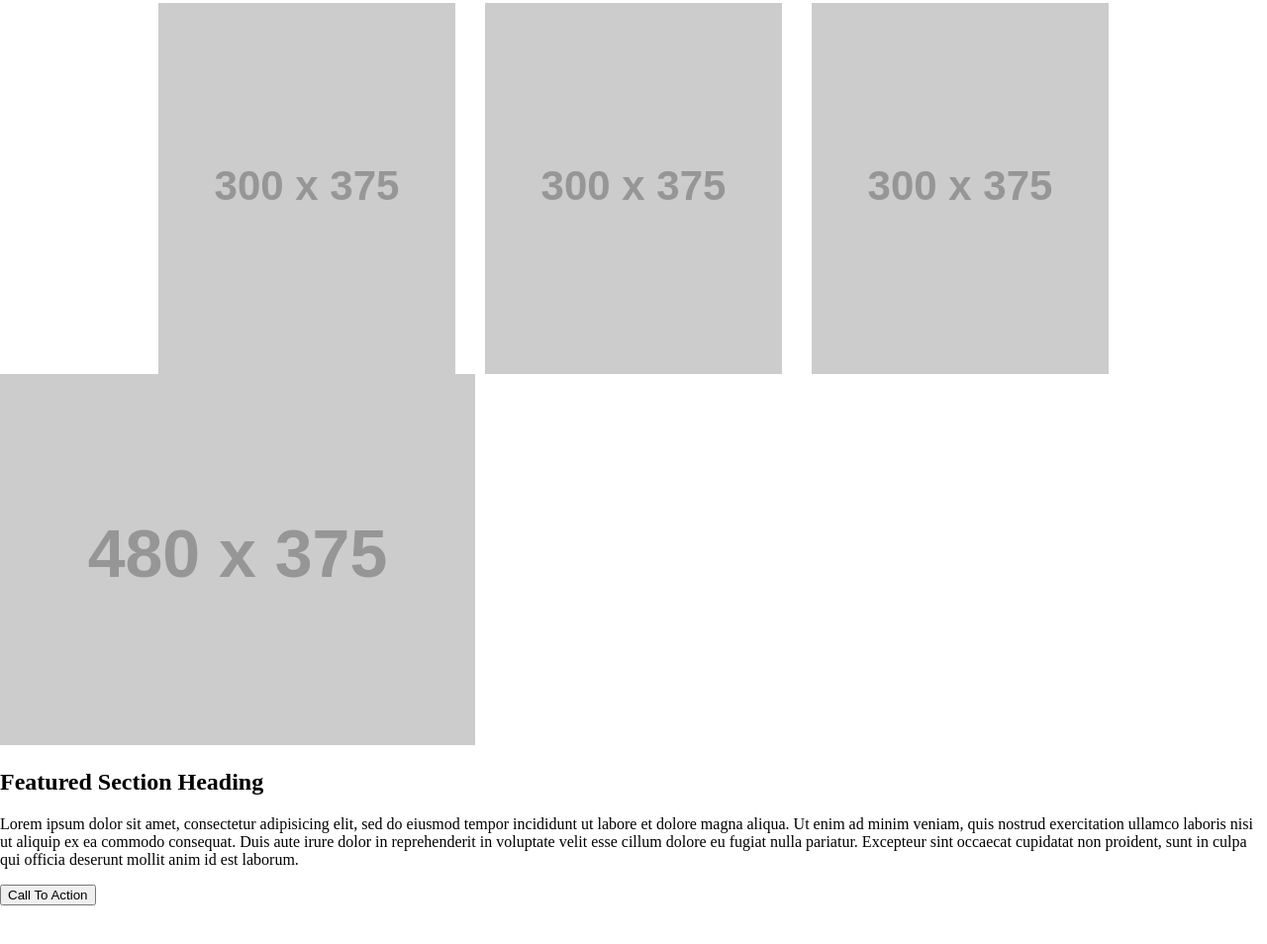
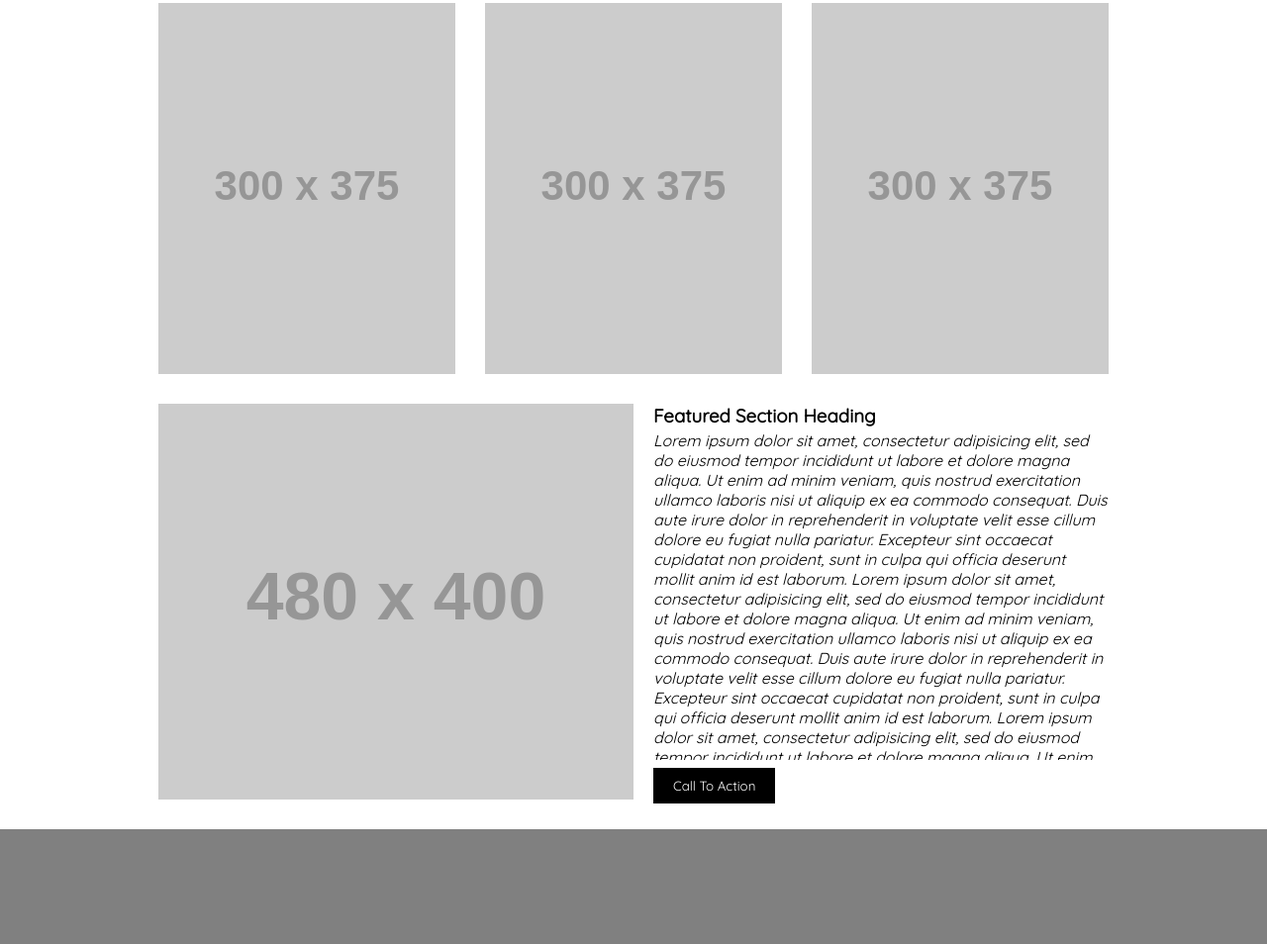
Before and after one commit to Jon-Bovi/Wireframe, a plain HTML site: page index.html in a window 1280 px wide. Shown: the part 591-1545 px from the top of the page at 99% size. Before the commit the page ends 1506 px from the top, so only its background shows below. Drawn offline with Linux system fonts and the light colour scheme; placeholder pictures from the web are drawn by us.

Commit message:
layout complete

```diff
--- a/index.html
+++ b/index.html
@@ -4,6 +4,8 @@
     <meta charset="utf-8">
     <title>Wireframe</title>
     <link href="style.css" rel="stylesheet">
+    <link rel="stylesheet" type="text/css"
+          href="https://fonts.googleapis.com/css?family=Quicksand">
   </head>
   <body>
     <header>
@@ -28,10 +30,10 @@
       </ul>
     </section>
     <section id="feature">
-      <img src="http://placehold.it/480x375">
+      <img src="http://placehold.it/480x400">
       <article>
-        <h2>Featured Section Heading</h2>
-        <p>Lorem ipsum dolor sit amet, consectetur adipisicing elit, sed do eiusmod tempor incididunt ut labore et dolore magna aliqua. Ut enim ad minim veniam, quis nostrud exercitation ullamco laboris nisi ut aliquip ex ea commodo consequat. Duis aute irure dolor in reprehenderit in voluptate velit esse cillum dolore eu fugiat nulla pariatur. Excepteur sint occaecat cupidatat non proident, sunt in culpa qui officia deserunt mollit anim id est laborum.</p>
+        <h3>Featured Section Heading</h3>
+        <p>Lorem ipsum dolor sit amet, consectetur adipisicing elit, sed do eiusmod tempor incididunt ut labore et dolore magna aliqua. Ut enim ad minim veniam, quis nostrud exercitation ullamco laboris nisi ut aliquip ex ea commodo consequat. Duis aute irure dolor in reprehenderit in voluptate velit esse cillum dolore eu fugiat nulla pariatur. Excepteur sint occaecat cupidatat non proident, sunt in culpa qui officia deserunt mollit anim id est laborum. Lorem ipsum dolor sit amet, consectetur adipisicing elit, sed do eiusmod tempor incididunt ut labore et dolore magna aliqua. Ut enim ad minim veniam, quis nostrud exercitation ullamco laboris nisi ut aliquip ex ea commodo consequat. Duis aute irure dolor in reprehenderit in voluptate velit esse cillum dolore eu fugiat nulla pariatur. Excepteur sint occaecat cupidatat non proident, sunt in culpa qui officia deserunt mollit anim id est laborum. Lorem ipsum dolor sit amet, consectetur adipisicing elit, sed do eiusmod tempor incididunt ut labore et dolore magna aliqua. Ut enim ad minim veniam, quis nostrud exercitation ullamco laboris nisi ut aliquip ex ea commodo consequat. Duis aute irure dolor in reprehenderit in voluptate velit esse cillum dolore eu fugiat nulla pariatur. Excepteur sint occaecat cupidatat non proident, sunt in culpa qui officia deserunt mollit anim id est laborum.</p>
         <button name="button">Call To Action</button>
       </article>
     </section>
--- a/style.css
+++ b/style.css
@@ -1,3 +1,7 @@
+* {
+  font-family: Quicksand;
+}
+
 body {
   padding: 0px;
   margin: 0px;
@@ -66,3 +70,47 @@ header li {
 #subone, #subtwo {
   margin-right: 30px;
 }
+
+#feature {
+  margin: 30px auto;
+  width: 960px;
+  height: 400px;
+}
+
+#feature img {
+  float: left;
+  margin: 0px 20px 0px 0px;
+}
+
+article {
+  display: inline-block;
+  width: 460px;
+  height: 400px;
+  float: left;
+}
+
+article h3 {
+  margin: 0px;
+  margin-bottom: 3px;
+}
+
+article p {
+  overflow: scroll;
+  height: 333px;
+  margin: 0px;
+  font-style: italic;
+}
+
+button {
+  color: white;
+  border: 0px;
+  margin-top: 8px;
+  padding: 10px 20px;
+  background-color: black;
+}
+
+footer {
+  height: 200px;
+  width: 100%;
+  background-color: gray;
+}
```
